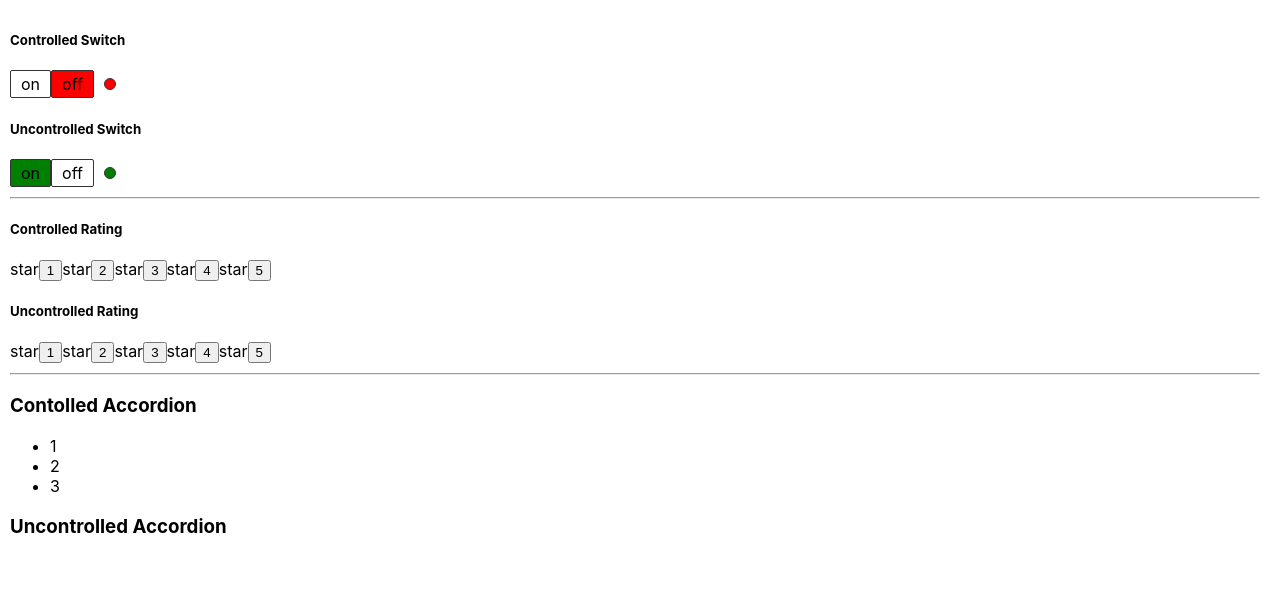
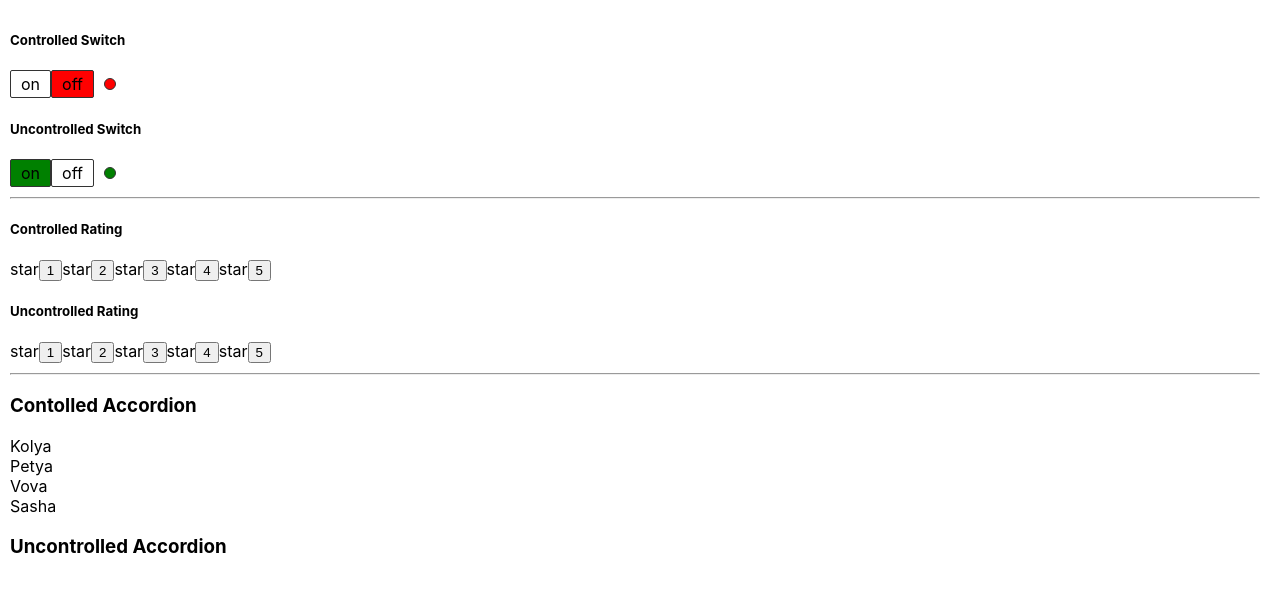
Before and after one commit to andreisemianiuk/typescript_learning, a React (Create React App) app: page / in a window 1280 px wide. Both pictures are taken after a click on the element "Contolled Accordion". Shown: the top 592 px of the page. Built offline with nearby package versions, Linux system fonts and the light colour scheme.

Commit message:
refactor accordion items

```diff
--- /dev/null
+++ b/src/Accordion/Accordion.tsx
@@ -0,0 +1,47 @@
+import React from 'react'
+
+type ItemType = {
+	name: string
+	value: number
+}
+
+export type AccordionType = {
+	title: string
+	items: ItemType[]
+	collapsed: boolean
+	changeCollapsed: () => void
+	onClick: (value: number, name: string) => void
+}
+
+export function Accordion(props: AccordionType) {
+	return (
+		<div className='item'>
+			<AccordionTitle
+				title={props.title}
+				items={props.items}
+				collapsed={props.collapsed}
+				onClick={props.onClick}
+				changeCollapsed={props.changeCollapsed} />
+		</div>
+	)
+}
+
+function AccordionTitle(props: AccordionType) {
+	return <div>
+		<h3 className={'acc-title'} onClick={() => props.changeCollapsed()}>
+			{props.title}
+		</h3>
+		{!props.collapsed && <AccordionBody items={props.items} onClick={props.onClick} />}
+	</div>
+}
+
+type AccordionBodyType = {
+	items: ItemType[]
+	onClick: (value: number, name: string) => void
+}
+
+function AccordionBody(props: AccordionBodyType) {
+	return <div>
+		{props.items.map((p) => <div key={p.value} onClick={() => props.onClick(p.value, p.name)}>{p.name}</div>)}
+	</div>
+}
--- a/src/Accordion/ControlledAccordion.tsx
+++ /dev/null
@@ -1,32 +0,0 @@
-import React from 'react'
-
-export type ControlledAccordionType = {
-	title: string
-	collapsed: boolean
-	changeCollapsed: () => void
-}
-
-export function ControlledAccordion(props: ControlledAccordionType) {
-	return (
-		<div className='item'>
-			<AccordionTitle title={props.title} collapsed={props.collapsed} changeCollapsed={props.changeCollapsed} />
-		</div>
-	)
-}
-
-function AccordionTitle(props: ControlledAccordionType) {
-	return <div>
-		<h3 className={'acc-title'} onClick={() => props.changeCollapsed()}>
-			{props.title}
-		</h3>
-		{!props.collapsed && <AccordionBody />}
-	</div>
-}
-
-function AccordionBody() {
-	return <ul>
-		<li>1</li>
-		<li>2</li>
-		<li>3</li>
-	</ul>
-}
--- a/src/App.tsx
+++ b/src/App.tsx
@@ -4,7 +4,7 @@ import { ControlledRating, RatingType } from './Rating/ControlledRating'
 import { UncontrolledSwitch } from './Switch/UncontrolledSwitch'
 import { ControlledSwitch } from './Switch/ControlledSwitch'
 import './App.css'
-import { ControlledAccordion } from './Accordion/ControlledAccordion'
+import { Accordion } from './Accordion/Accordion'
 import { UncontrolledAccordion } from './Accordion/UncontrolledAccordion'
 
 
@@ -25,6 +25,17 @@ function App() {
 		setCollapsed(!collapsed)
 	}
 
+	const people = [
+		{ name: 'Kolya', value: 1 },
+		{ name: 'Petya', value: 2 },
+		{ name: 'Vova', value: 3 },
+		{ name: 'Sasha', value: 4 }
+	]
+
+	const onClick = (value: number, name: string) => {
+		alert(`Hello ${name}!Your value is ${value}`)
+	}
+
 	return (
 		<div className='App'>
 			<ControlledSwitch title={'Controlled Switch'} on={on} changeOn={changeOn} />
@@ -33,7 +44,13 @@ function App() {
 			<ControlledRating title={'Controlled Rating'} rating={rating} toggleRating={changeRatingValue} />
 			<UncontrolledRating onChange={x => x} />
 			<hr />
-			<ControlledAccordion title={'Contolled Accordion'} collapsed={collapsed} changeCollapsed={changeCollapsed} />
+			<Accordion
+				title={'Contolled Accordion'}
+				collapsed={collapsed}
+				changeCollapsed={changeCollapsed}
+				items={people}
+				onClick={onClick}
+			/>
 			<UncontrolledAccordion />
 		</div>
 	)
```
Also changed, not shown: 1 other file (tests, documents, lock files or other folders).
